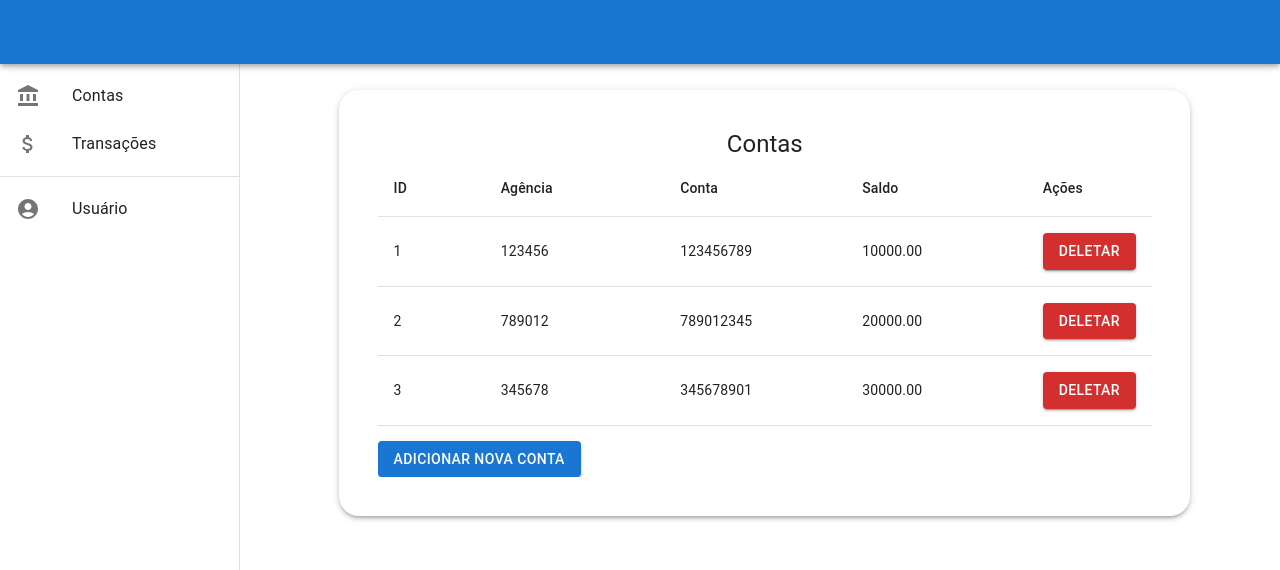
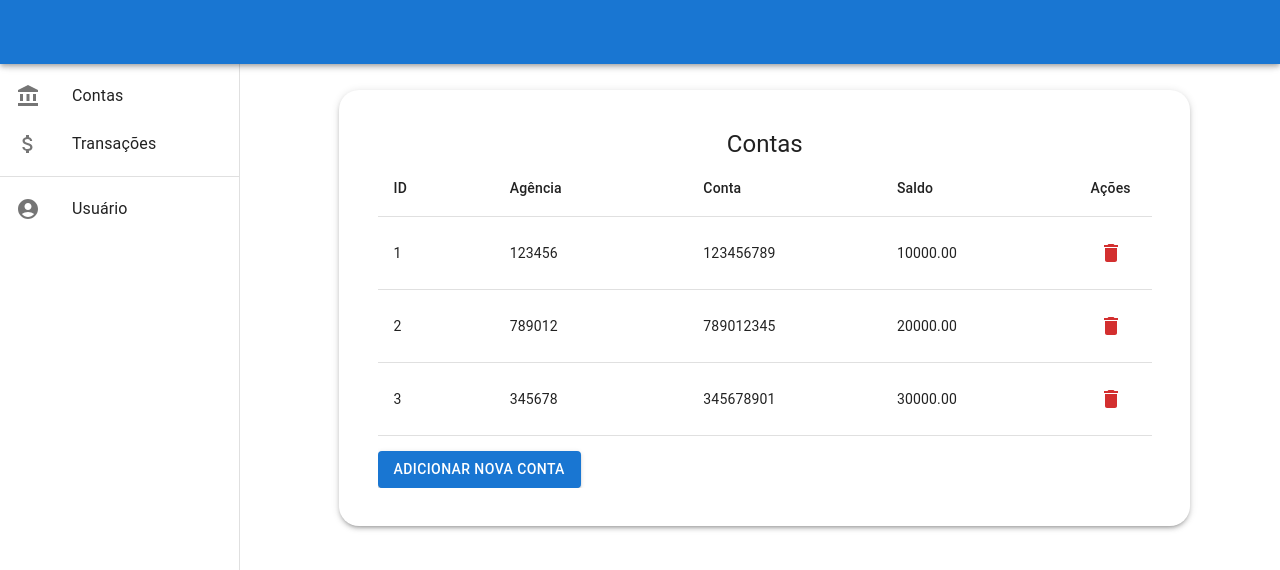
Before and after one commit to gabrielvaladao13/TP_ENG_SOFTWARE_2, a React (Create React App) app in the folder frontend/: page /accounts in a window 1280 px wide. Shown: the top 570 px of the page. Built offline with nearby package versions, Linux system fonts and the light colour scheme.

Commit message:
Alterando botão deletar

```diff
--- a/frontend/src/pages/Accounts.jsx
+++ b/frontend/src/pages/Accounts.jsx
@@ -13,6 +13,8 @@ import {
 import { styled } from '@mui/system';
 import DeleteConfirmationDialog from '../components/DeleteConfirmationDialog';
 import NewAccountDialog from '../components/NewAccountDialog';
+import DeleteIcon from '@mui/icons-material/Delete';
+import IconButton from '@mui/material/IconButton';
 
 const StyledPaper = styled(Paper)({
   display: 'flex',
@@ -110,13 +112,13 @@ const Accounts = () => {
                 <TableCell style={{ width: '25%' }}>{account.conta}</TableCell>
                 <TableCell style={{ width: '25%' }}>{account.saldo.toFixed(2)}</TableCell>
                 <TableCell style={{ width: '10%' }}>
-                  <Button
+                  <IconButton
                     variant="contained"
                     color="error"
                     onClick={() => handleOpenDeleteConfirmation(account)}
                   >
-                    Deletar
-                  </Button>
+                    <DeleteIcon />
+                  </IconButton>
                 </TableCell>
               </TableRow>
             ))}
--- a/frontend/src/pages/Transactions.jsx
+++ b/frontend/src/pages/Transactions.jsx
@@ -13,6 +13,8 @@ import {
 import { styled } from '@mui/system';
 import DeleteConfirmationDialog from '../components/DeleteConfirmationDialog';
 import NewTransactionDialog from '../components/NewTransactionDialog';
+import DeleteIcon from '@mui/icons-material/Delete';
+import IconButton from '@mui/material/IconButton';
 
 const StyledPaper = styled(Paper)({
     display: 'flex',
@@ -115,13 +117,13 @@ const Transactions = () => {
                                 <TableCell style={{ width: '15%' }}>{transaction.value.toFixed(2)}</TableCell>
                                 <TableCell style={{ width: '15%' }}>{transaction.date}</TableCell>
                                 <TableCell style={{ width: '10%' }}>
-                  <Button
+                                    <IconButton
                                         variant="contained"
                                         color="error"
                                         onClick={() => handleOpenDeleteConfirmation(transaction)}
                                     >
-                    Deletar
-                  </Button>
+                                        <DeleteIcon />
+                                    </IconButton>
                                 </TableCell>
                             </TableRow>
                         ))}
```
Lines whose indentation alone changed are shown as unchanged.
